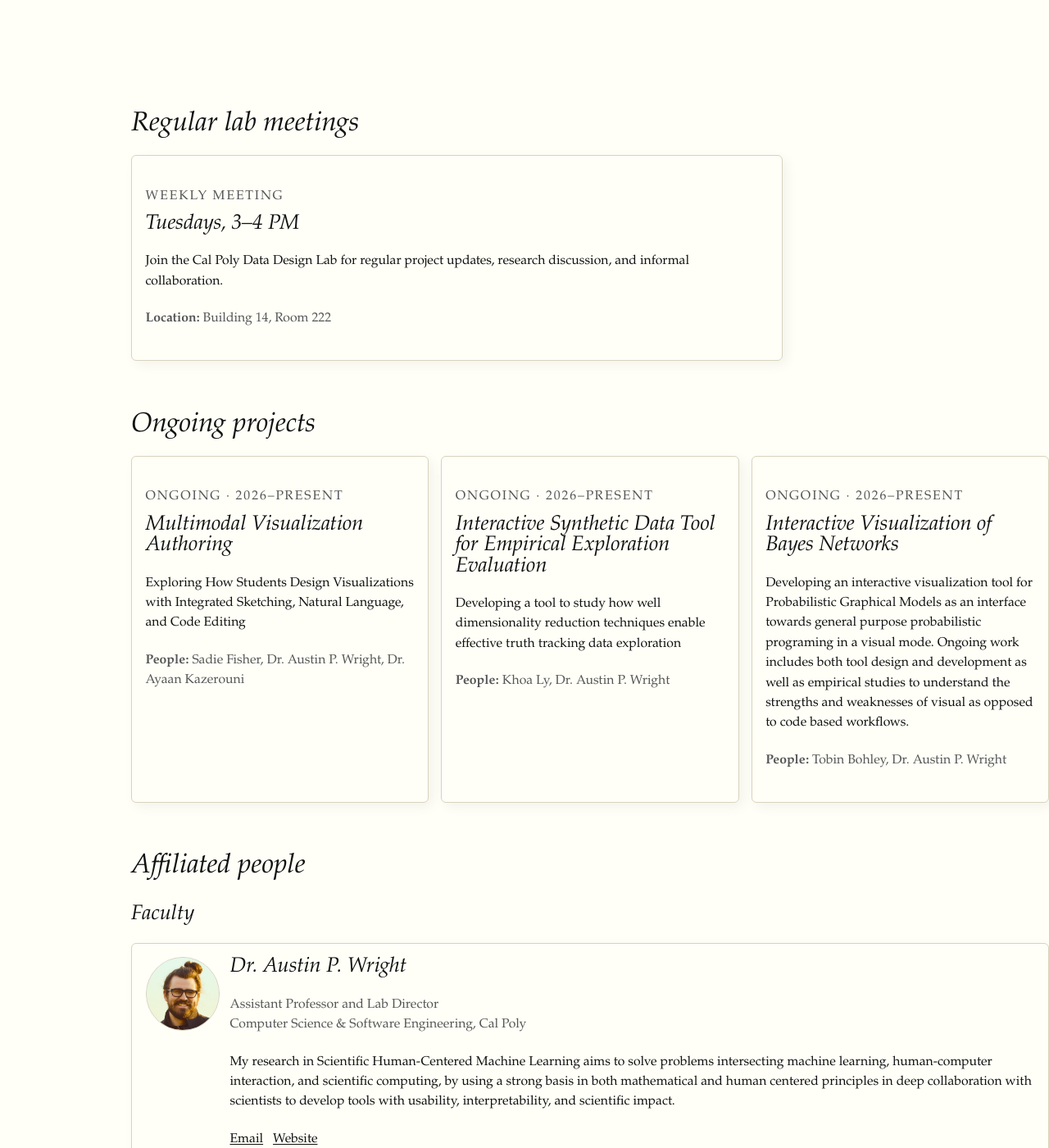
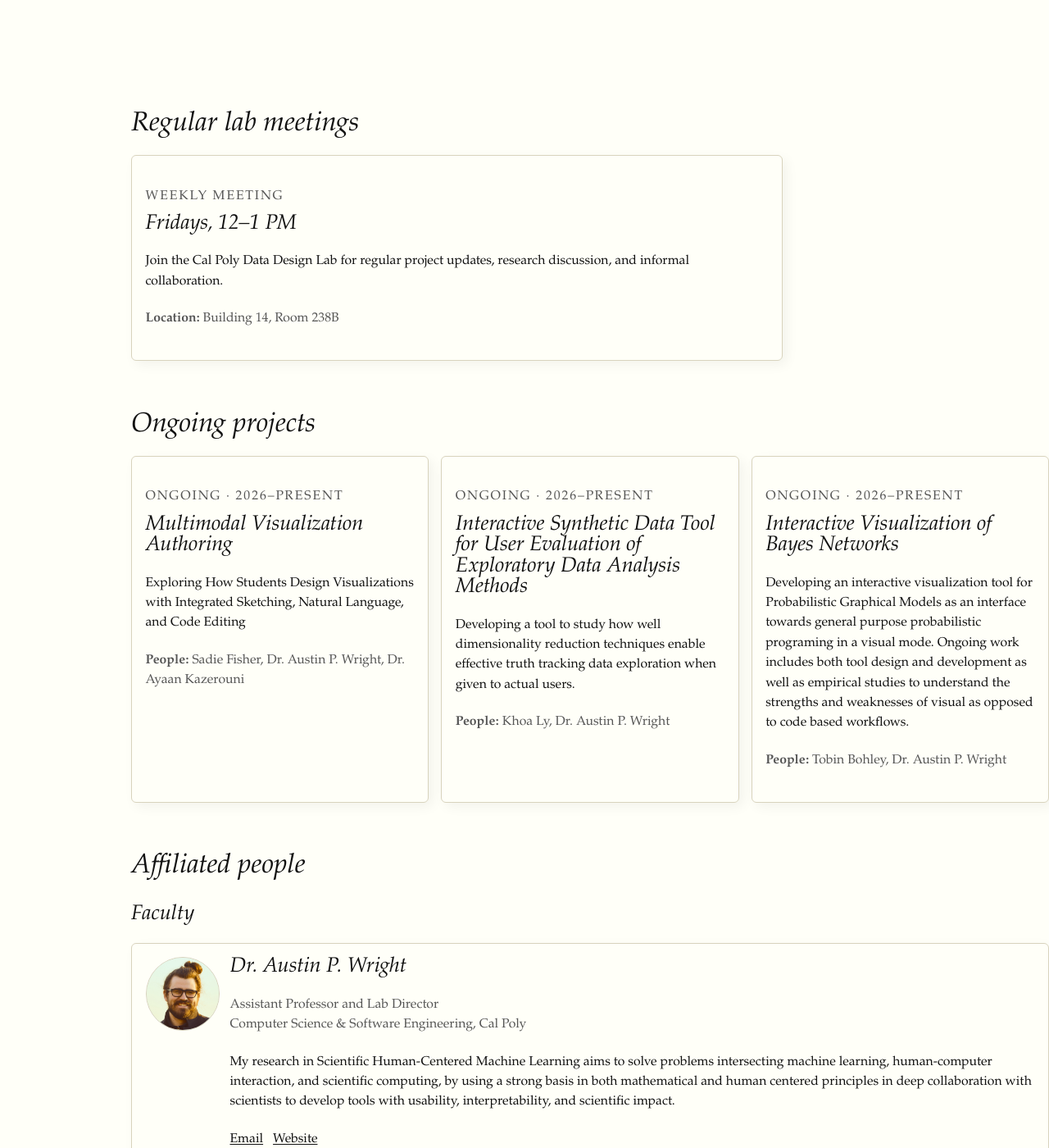
Before and after one commit to calpoly-data-design-lab/calpoly-data-design-lab.github.io, a Jekyll site: the page built from index.md, in a window 1280 px wide and 1400 px high, scrolled down 545 px. Shown: the whole window at 82% size. Built offline with Jekyll 4.4.1, drawn with Linux system fonts in a browser that asks for light colours; some of the changed text lies outside the part shown.

```diff
--- a/_data/projects.yml
+++ b/_data/projects.yml
@@ -12,7 +12,7 @@ ongoing:
 
 
 
-  - title: Interactive Synthetic Data Tool for Empirical Exploration Evaluation
+  - title: Interactive Synthetic Data Tool for User Evaluation of Exploratory Data Analysis Methods
     slug: dim-reduction-study-tool
     status: Ongoing
     years: 2026–present
@@ -20,7 +20,7 @@ ongoing:
       - Khoa Ly
       - Dr. Austin P. Wright
     summary: >-
-      Developing a tool to study how well dimensionality reduction techniques enable effective truth tracking data exploration
+      Developing a tool to study how well dimensionality reduction techniques enable effective truth tracking data exploration when given to actual users.
 
   - title: Interactive Visualization of Bayes Networks
     slug: bayes-vis
--- a/index.md
+++ b/index.md
@@ -31,9 +31,9 @@ description: Homepage for the Cal Poly Data Design Lab.
   <h2>Regular lab meetings</h2>
   <article class="card meeting-card">
     <p class="eyebrow">Weekly meeting</p>
-    <h3>Tuesdays, 3–4 PM</h3>
+    <h3>Fridays, 12–1 PM</h3>
     <p>Join the Cal Poly Data Design Lab for regular project updates, research discussion, and informal collaboration.</p>
-    <p class="metadata"><strong>Location:</strong> Building 14, Room 222</p>
+    <p class="metadata"><strong>Location:</strong> Building 14, Room 238B</p>
   </article>
 </section>
 
```
Also changed, not shown: _data/people.yml (+7 -0 lines).
